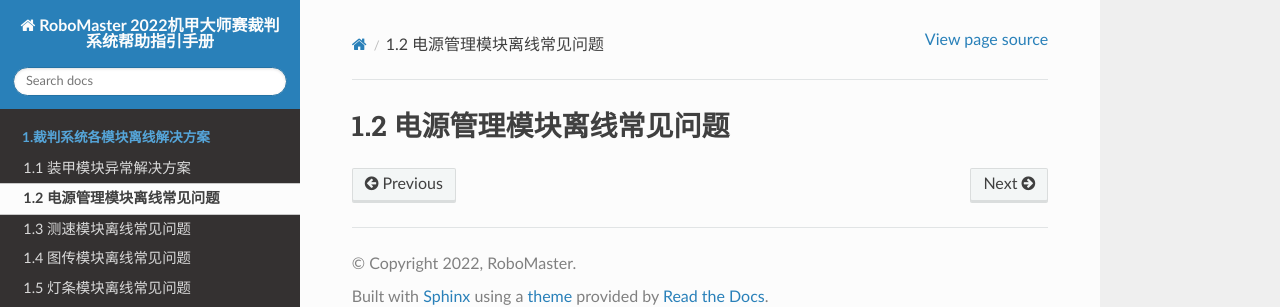
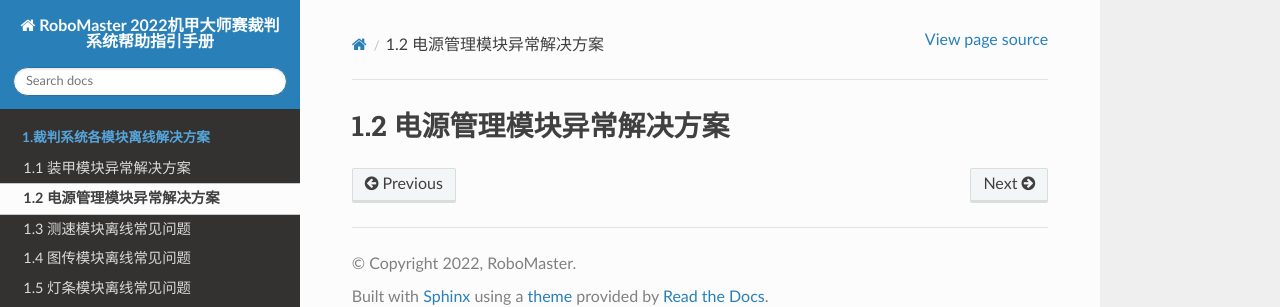
Before and after one commit to RoboMaster/RefereeSystem_Help, a Sphinx documentation site: the page built from docs/ch1/1-2.md, in a window 1280 px wide. Shown: the top 307 px of the page. Built offline with Sphinx 7.4.7 and the Read the Docs theme 2.0.0, drawn with Linux system fonts in a browser that asks for light colours.

Commit message:
Update 1-2.md

```diff
--- a/docs/ch1/1-2.md
+++ b/docs/ch1/1-2.md
@@ -1 +1 @@
-# 1.2 电源管理模块离线常见问题
+# 1.2 电源管理模块异常解决方案
```
